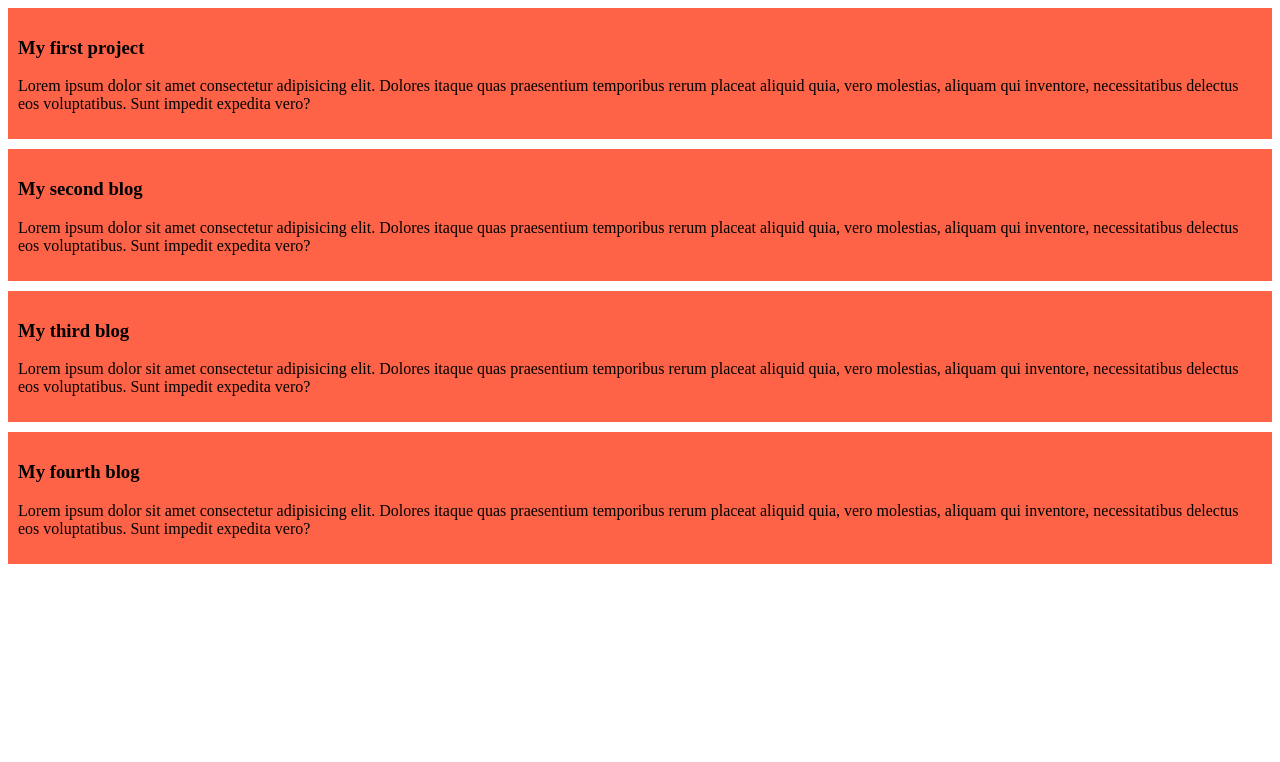
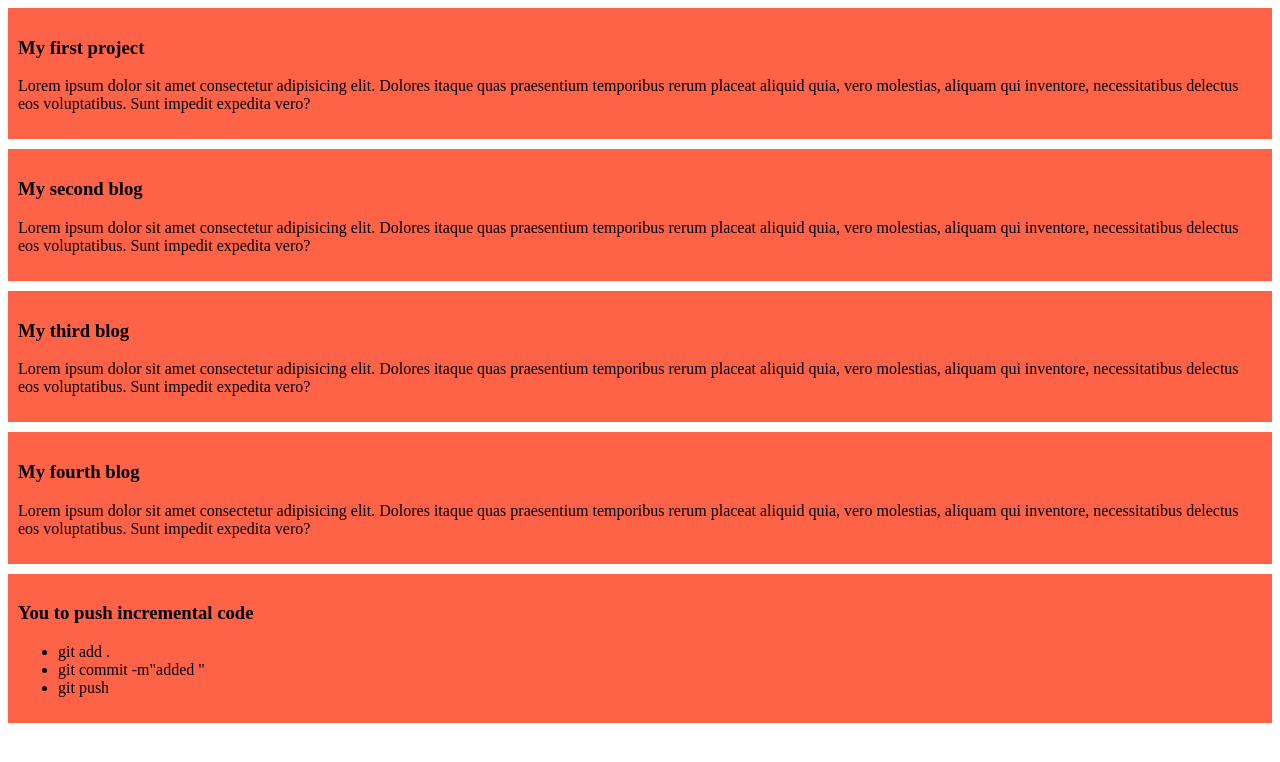
Before and after one commit to mdmojahid472/My-simple-website, a plain HTML site: page index.html in a window 1280 px wide. Drawn offline with Linux system fonts and the light colour scheme.

Commit message:
add list to push code

```diff
--- a/index.html
+++ b/index.html
@@ -24,4 +24,12 @@
         <h3>My fourth blog</h3>
         <p>Lorem ipsum dolor sit amet consectetur adipisicing elit. Dolores itaque quas praesentium temporibus rerum placeat aliquid quia, vero molestias, aliquam qui inventore, necessitatibus delectus eos voluptatibus. Sunt impedit expedita vero?</p>
     </div>
+    <div>
+        <h3>You to push incremental code</h3>
+        <ul>
+            <li>git add .</li>
+            <li>git commit -m"added "</li>
+            <li>git push</li>
+        </ul>
+    </div>
 </html>
```
